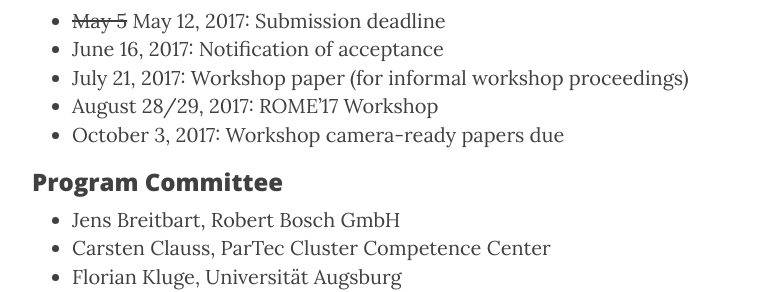
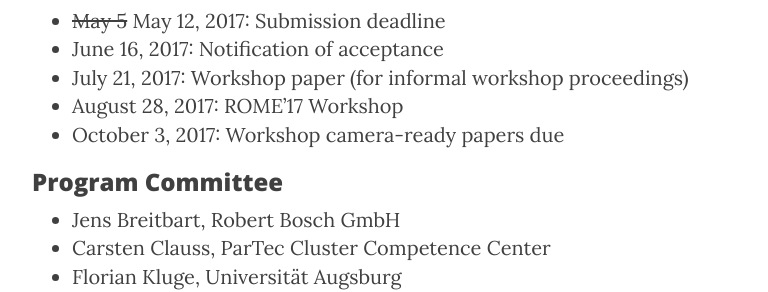
Before and after one commit to WROME/wrome.github.io, a Jekyll site: the page built from compostela2017.md, in a window 1280 px wide and 900 px high, scrolled down 2659 px. Shown: the part 167-459 px from the top of the window, without its empty margins (233-1001 px from the left). Built offline with Jekyll 4.4.1, drawn with Linux system fonts in a browser that asks for light colours; nearby versions of some CDN libraries.

Commit message:
add final workshop date

```diff
--- a/compostela2017.md
+++ b/compostela2017.md
@@ -56,7 +56,7 @@ For the workshop, we will prepare hand-outs with the accepted papers. The revise
 * <del>May 5</del> May 12, 2017: Submission deadline
 * June 16, 2017: Notification of acceptance
 * July 21, 2017: Workshop paper (for informal workshop proceedings)
-* August 28/29, 2017: ROME'17 Workshop
+* August 28, 2017: ROME'17 Workshop
 * October 3, 2017: Workshop camera-ready papers due
 
 ### Program Committee
```
